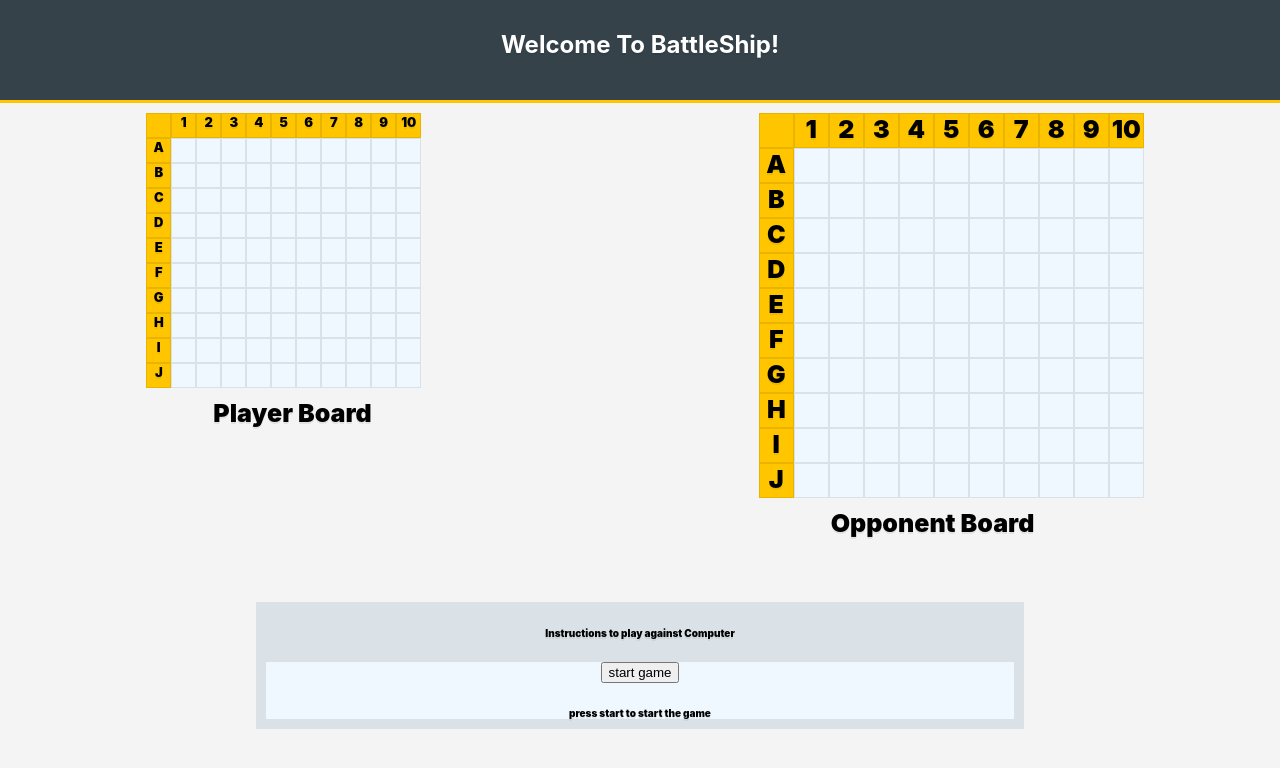
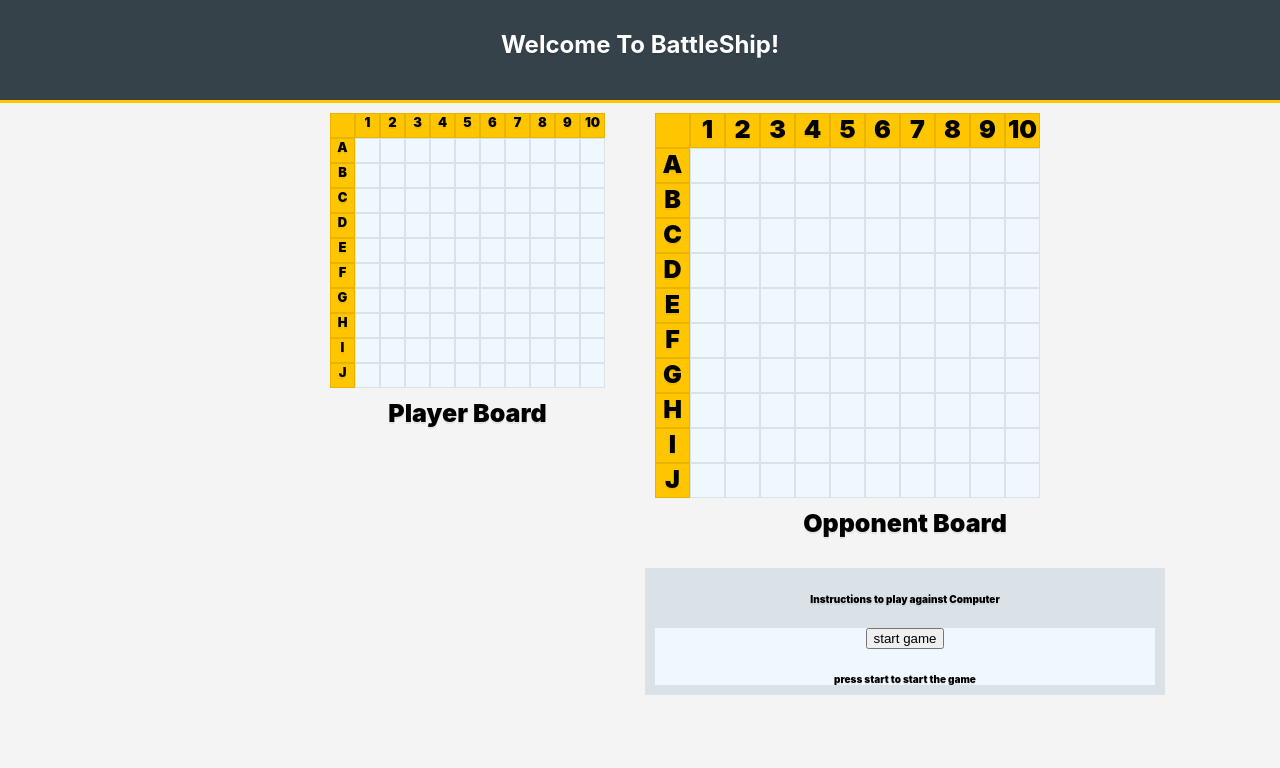
Before and after one commit to d-kang/battleship-react, a React app: page / in a window 1280 px wide. Shown: the top 768 px of the page. Built offline with nearby package versions, Linux system fonts and the light colour scheme; the HTML template or start-up script is replaced by a standard one.

Commit message:
Add styling for tables with ship descriptions

```diff
--- a/src/assets/app.scss
+++ b/src/assets/app.scss
@@ -55,19 +55,57 @@ body {
 }
 
 .container {
+  margin: auto;
+  width: 50%;
+  grid-gap: 30px;
   text-align: center;
   display: grid;
   grid-template-columns: auto auto;
   grid-template-areas:
   "pl op"
-  "in in"
-  "in in"
+  "gui in"
+}
+
+// Ship sizes
+.game_ui {
+  display: grid;
+  grid-area: gui;
+  padding: 10px;
+  width: 50%;
+  table {
+    font-family: arial, sans-serif;
+    border-collapse: collapse;
+    width: 100%;
+    thead {
+      background-color: darken(#dddddd, 10%);
+    }
+    td, th {
+      border: 1px solid #dddddd;
+      text-align: left;
+      padding: 8px;
+    }
+    tr:nth-child(even) {
+      background-color: #dddddd;
+    }
+  }
+}
+
+#instructions {
+  grid-area: in;
+  background: aliceblue;
+  border: 10px solid $borderColor;
+  overflow: hidden;
+  width: 500px;
+  // margin: 5% 20%;
+}
+
+#board-name {
+  font-size: 25px;
 }
 
 .board-container {
   display: grid;
-  margin: auto;
-  width: 50%;
+
   padding: 10px;
   &.player {
     grid-area: pl;
@@ -95,14 +133,3 @@ body {
   background: aliceblue;
   border: 1px solid $borderColor;
 }
-
-#instructions {
-  grid-area: in;
-  background: aliceblue;
-  border: 10px solid $borderColor;
-  margin: 5% 20%;
-}
-
-#board-name {
-  font-size: 25px;
-}
```
